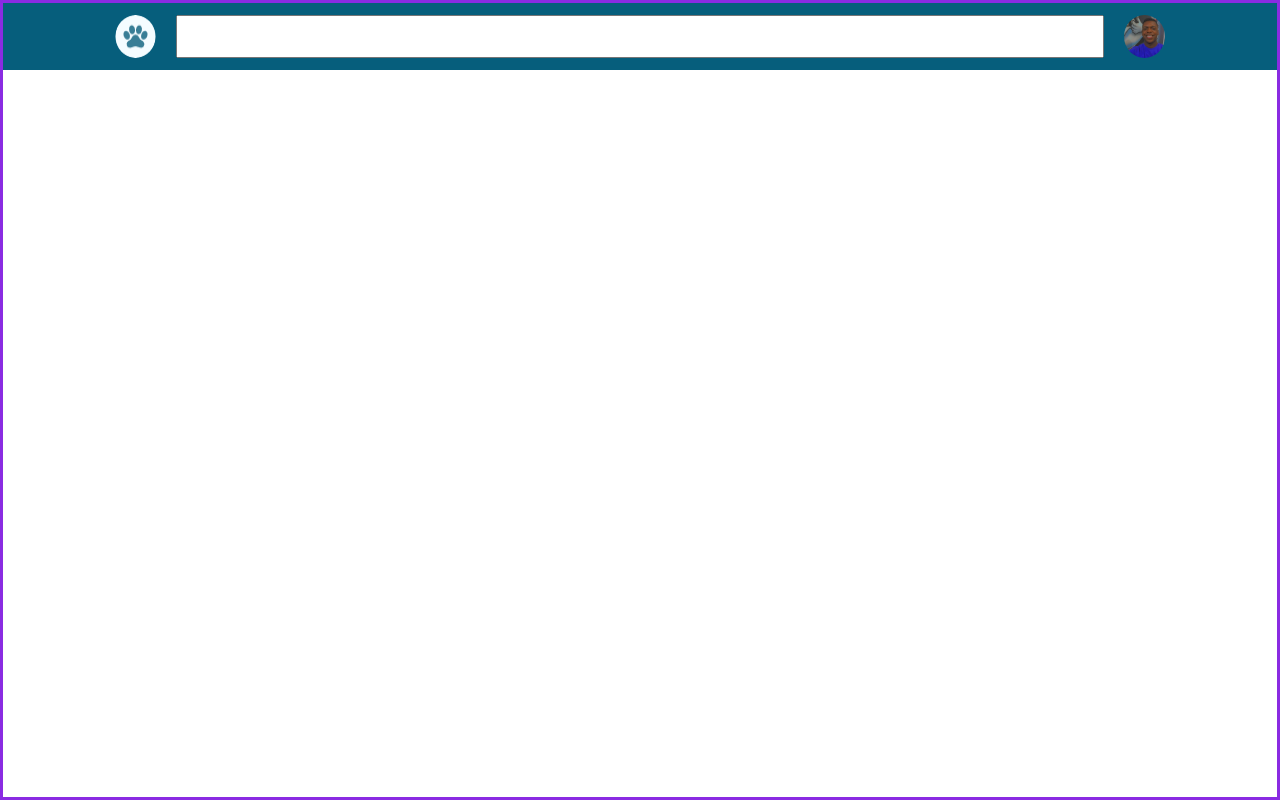
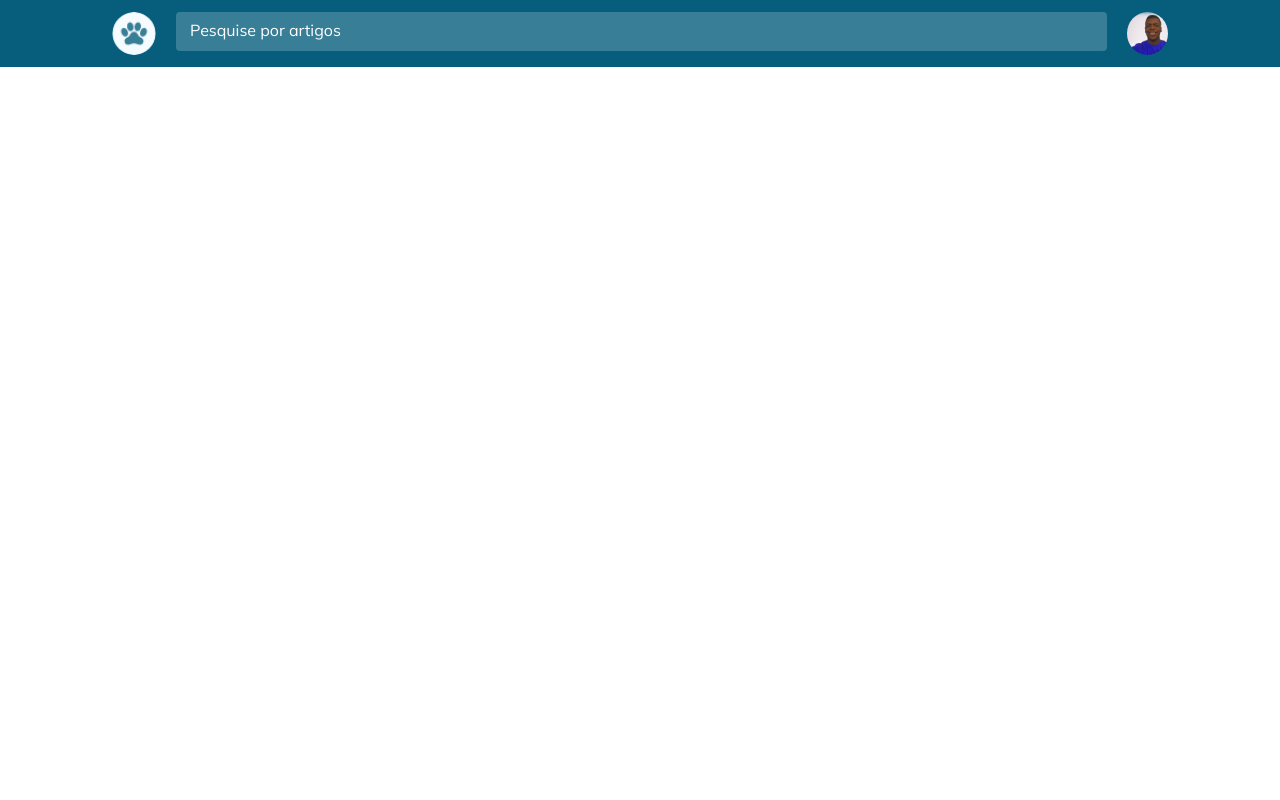
Before and after one commit to rafaelhenriquexx/cats-blog, a plain HTML site: page index.html in a window 1280 px wide. Drawn offline with Linux system fonts and the light colour scheme.

Commit message:
finished header

```diff
--- a/index.html
+++ b/index.html
@@ -1,8 +1,11 @@
 <!DOCTYPE html>
 <html lang="pt-br">
 <head>
+  <link rel="preconnect" href="https://fonts.googleapis.com">
+  <link rel="preconnect" href="https://fonts.gstatic.com" crossorigin>
   <meta charset="UTF-8">
   <meta name="viewport" content="width=device-width, initial-scale=1.0">
+  <link href="https://fonts.googleapis.com/css2?family=Mulish:wght@400;600;700&display=swap" rel="stylesheet">
   <link rel="stylesheet" href="style.css">
   <title>Blog de Gatos</title>
 </head>
@@ -10,8 +13,11 @@
   <div class="conteiner">
     <header class="header">
         <img class="logo" src="./image/pata.png" alt="Imagem de pata de gato">
-        <input type="text">
-        <img class="perfil" src="./image/insta.jpg" alt="">
+        <form action="">
+          <label for="">Pesquise por artigos</label>
+          <input type="text" placeholder="Pesquise por artigos">
+        </form>
+        <img class="perfil" src="./image/insta-removebg-preview.png" alt="">
     </header>
   </div>
 </body>
--- a/style.css
+++ b/style.css
@@ -1,34 +1,55 @@
-*{
+* {
   margin: 0;
   padding: 0;
   box-sizing: border-box;
 }
-:root{
+:root {
   font-size: 62.5%;
 }
-body{
+body {
   font-size: 1.6rem;
+  color: #121214;
+  line-height: 160%;
 }
-.conteiner{
+.conteiner {
   width: 100%;
   height: 100vh;
   margin: 0 auto;
-	border: 3px solid blueviolet;
 }
-.header{
+.header {
   display: flex;
-	gap: 2.0rem;
+  gap: 2rem;
   padding: 1.2rem 11.2rem;
-	background: #065E7C;
+  background: #065e7c;
 }
-.logo{
-	border-radius: 50%;
+.header form label {
+  position: absolute;
+  width: 1px;
+  height: 1px;
+  margin: -1px;
+  padding: 0;
+  overflow: hidden;
+  clip: rect(0, 0, 0, 0);
+  border: 0;
 }
-.perfil{
+.perfil, .logo {
   width: 4.5rem;
   height: 4.3rem;
   border-radius: 50%;
 }
-.header input{
+.header input {
+  padding: 12px 16px 12px 14px;
+  border: none;
+  border-radius: 4px;
+  background: rgba(255, 255, 255, 0.2);
+}
+input::placeholder {
+  color: #fff;
+  font-family: Mulish;
+  font-size: 16px;
+  line-height: 100%;
+}
+.header input,
+form {
   width: 100%;
 }
```
Also changed, not shown: image/Jojo.png (deleted), image/Vector.svg (deleted), image/insta-removebg-preview.png (added), image/insta.jpg (deleted). Lines whose indentation alone changed are shown as unchanged.
